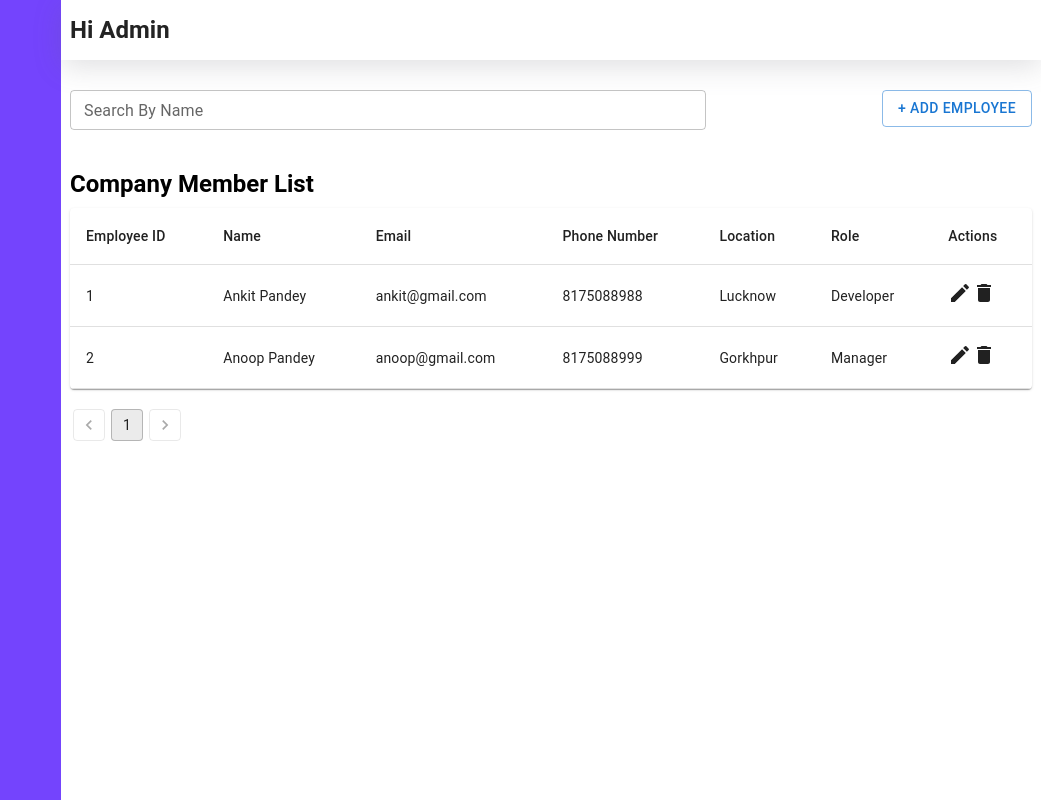
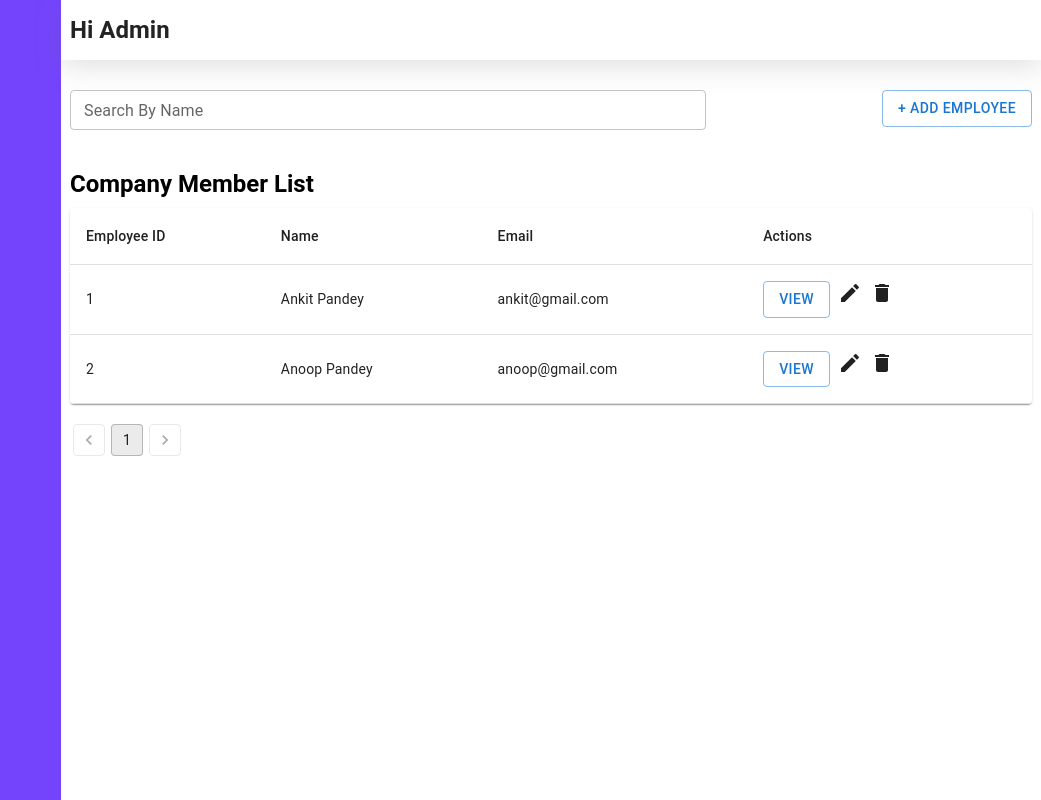
Before and after one commit to ankit-pandey-14/gainserv, a React (Create React App) app: page / in a window 1280 px wide. Shown: the whole page, without its empty margins (239-1280 px from the left). Built offline with nearby package versions, Linux system fonts and the light colour scheme.

Commit message:
View Employee Details page added

```diff
--- a/package.json
+++ b/package.json
@@ -15,6 +15,7 @@
     "react": "^18.2.0",
     "react-dom": "^18.2.0",
     "react-redux": "^8.1.1",
+    "react-router-dom": "^6.14.1",
     "react-scripts": "5.0.1",
     "sass": "^1.63.6",
     "web-vitals": "^2.1.4",
--- a/src/AppRouter.js
+++ b/src/AppRouter.js
@@ -1,17 +1,18 @@
 import React from 'react';
+import { BrowserRouter } from 'react-router-dom';
 import SideBar from './components/SideBar';
 import Header from './components/Header';
-import EmployeeListScreen from './screen/EmployeeListScreen';
+import Routing from './Routing';
 
 const AppRouter = () => {
     return (
-        <>
+        <BrowserRouter>
             <SideBar />
             <div className='content'>
                 <Header />
-                <EmployeeListScreen />
+                <Routing />
             </div>
-        </>
+        </BrowserRouter>
     );
 };
 
--- /dev/null
+++ b/src/Routing/index.js
@@ -0,0 +1,17 @@
+import React from "react";
+import { Routes, Route, Navigate } from 'react-router-dom';
+import EmployeeListScreen from "../screen/EmployeeListScreen";
+import EmployeeDetailsScreen from "../screen/EmployeeDetailsScreen";
+import * as ROUTES from '../constants/routes';
+
+const Routing = () => {
+    return (
+        <Routes>
+            <Route path={ROUTES.HOME} element={<EmployeeListScreen />} />
+            <Route path={ROUTES.DETAILS} element={<EmployeeDetailsScreen />} />
+            <Route path="*" element={ <Navigate to={ROUTES.HOME} replace={true} /> } />
+        </Routes>
+    );
+};
+
+export default Routing;
--- a/src/components/Employee/employeeList.js
+++ b/src/components/Employee/employeeList.js
@@ -1,5 +1,6 @@
 import React, { useState } from 'react';
 import { useDispatch } from 'react-redux';
+import { useNavigate } from 'react-router-dom';
 import CustomPagination from '../CustomPagination';
 import { deleteEmployee } from '../../redux/employeeSlice';
 import CustomDialog from '../controls/customDialog';
@@ -7,6 +8,7 @@ import CustomTable from '../CustomTable';
 import { employeeTableColumn } from '../../constants/employee';
 
 const EmployeeList = ({ employeeData, setModalInfo }) => {
+    const navigate = useNavigate();
     const [notification, setNotification] = useState({
         visible: false,
         messege: null,
@@ -29,6 +31,7 @@ const EmployeeList = ({ employeeData, setModalInfo }) => {
                 columns={ employeeTableColumn(
                     setModalInfo,
                     setDeleteModal,
+                    navigate,
                 ) }
             />
 
--- a/src/constants/employee.js
+++ b/src/constants/employee.js
@@ -1,7 +1,9 @@
 import ModeEditIcon from '@mui/icons-material/ModeEdit';
 import DeleteIcon from '@mui/icons-material/Delete';
+import { Stack } from '@mui/material';
+import CustomButton from '../components/controls/customButton';
 
-export const employeeTableColumn = ( setModalInfo, setDeleteModal ) => [
+export const employeeTableColumn = ( setModalInfo, setDeleteModal, navigate ) => [
     {
         title: 'Employee ID',
         key: 'emp_id',
@@ -18,25 +20,17 @@ export const employeeTableColumn = ( setModalInfo, setDeleteModal ) => [
         dataIndex: 'email'
     },
     {
-        title: 'Phone Number',
-        key: 'mobile',
-        dataIndex: 'mobile'
-    },
-    {
-        title: 'Location',
-        key: 'location',
-        dataIndex: 'city'
-    },
-    {
-        title: 'Role',
-        key: 'role',
-        dataIndex: 'role'
-    },
-    {
         title: 'Actions',
         key: 'action',
         render: (record) => (
-            <>
+            <Stack direction='row' spacing={1}>
+                <CustomButton
+                    variant='outlined'
+                    onClick={() => {
+                        navigate(`/employee/${record?.id}`, { state: record })
+                    }}
+                    btnText="View"
+                />
                 <span
                     className='cursor-p'
                     onClick={() => { setModalInfo({ open: true, data: record, }) }}
@@ -49,7 +43,7 @@ export const employeeTableColumn = ( setModalInfo, setDeleteModal ) => [
                 >
                     <DeleteIcon />
                 </span>
-            </>
+            </Stack>
         ),
     },
 ];
--- a/src/constants/employee.json
+++ b/src/constants/employee.json
@@ -16,7 +16,7 @@
         "mobile": 8175088999,
         "city": "Gorkhpur",
         "role": "Manager",
-        "isPermanent": true,
+        "isPermanent": false,
         "gender": "male"
     }
 ]
--- /dev/null
+++ b/src/constants/routes.js
@@ -0,0 +1,3 @@
+export const HOME = '/';
+
+export const DETAILS = '/employee/:id';
--- /dev/null
+++ b/src/screen/EmployeeDetailsScreen/index.js
@@ -0,0 +1,117 @@
+import { Grid, Typography } from '@mui/material';
+import React from 'react';
+import { useLocation, useNavigate } from 'react-router-dom';
+import { HOME } from '../../constants/routes';
+import CustomButton from '../../components/controls/customButton';
+
+const EmployeeDetailsScreen = () => {
+    const { state } = useLocation();
+    const navigate = useNavigate();
+
+    return (
+        <div className='mt-40 pl-9 pr-9'>
+            <Grid container>
+                <Grid item xs={12} className='text-center underline'>
+                    <h2>Employee Details</h2>
+                </Grid>
+
+                <Grid item xs={12} className='mt-40'>
+                    <Grid container>
+                        <Grid item xs={12} sm={6} className='d-flex'>
+                            <Typography variant='h6' className='emp-heading'>
+                                Employee Id :
+                            </Typography>
+
+                            <Typography variant='p' className='emp-para'>
+                                {state?.id}
+                            </Typography>
+                        </Grid>
+
+                        <Grid item xs={12} sm={6} className='d-flex'>
+                            <Typography variant='h6'className='emp-heading'>
+                                Employee Type :
+                            </Typography>
+
+                            <Typography variant='p'className='emp-para'>
+                                {state?.isPermanent ? 'Permanent' : 'Contract Basis'}
+                            </Typography>
+                        </Grid>
+
+                        <Grid item xs={12} sm={6} className='d-flex'>
+                            <Typography variant='h6'className='emp-heading'>
+                                Name :
+                            </Typography>
+
+                            <Typography variant='p'className='emp-para'>
+                                {state?.name}
+                            </Typography>
+                        </Grid>
+
+                        <Grid item xs={12} sm={6} className='d-flex'>
+                            <Typography variant='h6'className='emp-heading'>
+                                Email ID :
+                            </Typography>
+
+                            <Typography variant='p'className='emp-para'>
+                                {state?.email}
+                            </Typography>
+                        </Grid>
+
+                        <Grid item xs={12} sm={6} className='d-flex'>
+                            <Typography variant='h6'className='emp-heading'>
+                                Contact Number :
+                            </Typography>
+
+                            <Typography variant='p'className='emp-para'>
+                                {state?.mobile}
+                            </Typography>
+                        </Grid>
+
+                        <Grid item xs={12} sm={6} className='d-flex'>
+                            <Typography variant='h6'className='emp-heading'>
+                                Position (Post) :
+                            </Typography>
+
+                            <Typography variant='p'className='emp-para'>
+                                {state?.role}
+                            </Typography>
+                        </Grid>
+
+                        <Grid item xs={12} sm={6} className='d-flex'>
+                            <Typography variant='h6'className='emp-heading'>
+                                Location (City ) :
+                            </Typography>
+
+                            <Typography variant='p'className='emp-para'>
+                                {state?.city}
+                            </Typography>
+                        </Grid>
+
+                        <Grid item xs={12} sm={6} className='d-flex'>
+                            <Typography variant='h6'className='emp-heading'>
+                                Gender :
+                            </Typography>
+
+                            <Typography variant='p'className='emp-para'>
+                                {state?.gender}
+                            </Typography>
+                        </Grid>
+                    </Grid>
+                </Grid>
+
+            </Grid>
+
+            <div className='mt-30 text-center'>
+                <CustomButton
+                    variant="contained"
+                    onClick={() => {
+                        navigate(HOME);
+                    }}
+                    btnText="Back to home"
+                />
+            </div>
+        </div>
+    );
+};
+
+export default EmployeeDetailsScreen;
--- a/src/styles/App.scss
+++ b/src/styles/App.scss
@@ -5,3 +5,6 @@
 // component
 @import './component/header.scss';
 @import './component/sidebar.scss';
+
+// screen
+@import './screen/detais.scss';
--- a/src/styles/base/common.scss
+++ b/src/styles/base/common.scss
@@ -1,6 +1,10 @@
 .d-flex{
     display: flex;
     align-items: center;
+}
+
+.underline{
+    text-decoration: underline;
 }
 
 .content{
@@ -27,30 +31,30 @@
 }
 
 .mt-10{
-    margin-top: 10px;
+    margin-top: 10px !important;
 }
 .mt-20{
-    margin-top: 20px;
+    margin-top: 20px !important;
 }
 .mt-30{
-    margin-top: 30px;
+    margin-top: 30px !important;
 }
 .mt-40{
-    margin-top: 40px;
+    margin-top: 40px !important;
 }
 .mt-50{
-    margin-top: 50px;
+    margin-top: 50px !important;
 }
 
 .ml-10{
-    margin-left: 10px;
+    margin-left: 10px !important;
 }
 
 .pl-9{
-    padding-left: 9px;
+    padding-left: 9px !important;
 }
 .pr-9{
-    padding-right: 9px;
+    padding-right: 9px !important;
 }
 
 
--- /dev/null
+++ b/src/styles/screen/detais.scss
@@ -0,0 +1,13 @@
+.emp-heading{
+    color: $primary-color;
+    font-weight: bold !important;
+    width: 45%;
+    margin-bottom: 14px !important;
+}
+
+.emp-para{
+    color: $black;
+    width: 55%;
+    font-size: 17px;
+    margin-bottom: 14px !important;
+}
```
Also changed, not shown: 1 other file (tests, documents, lock files or other folders).
